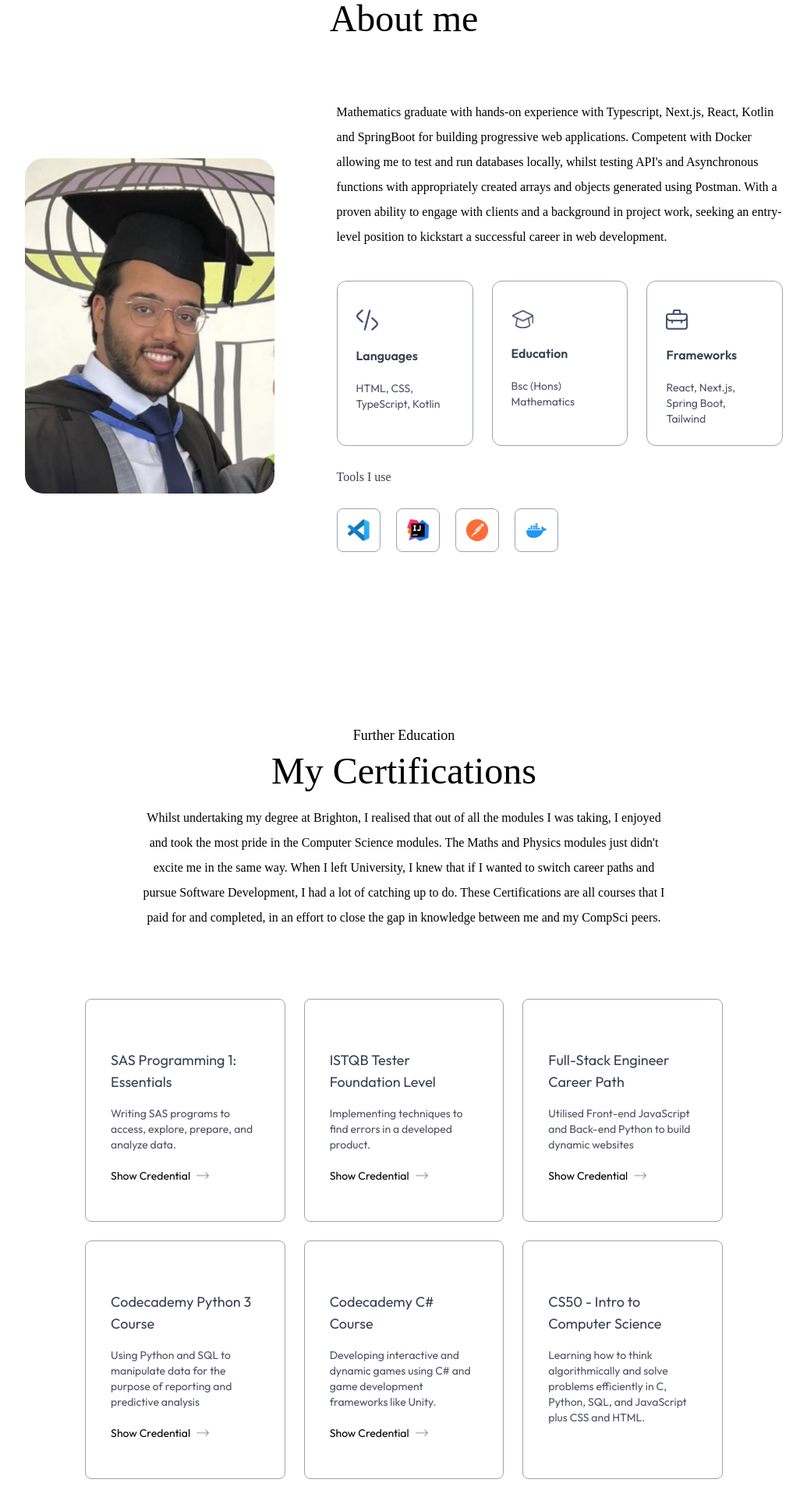
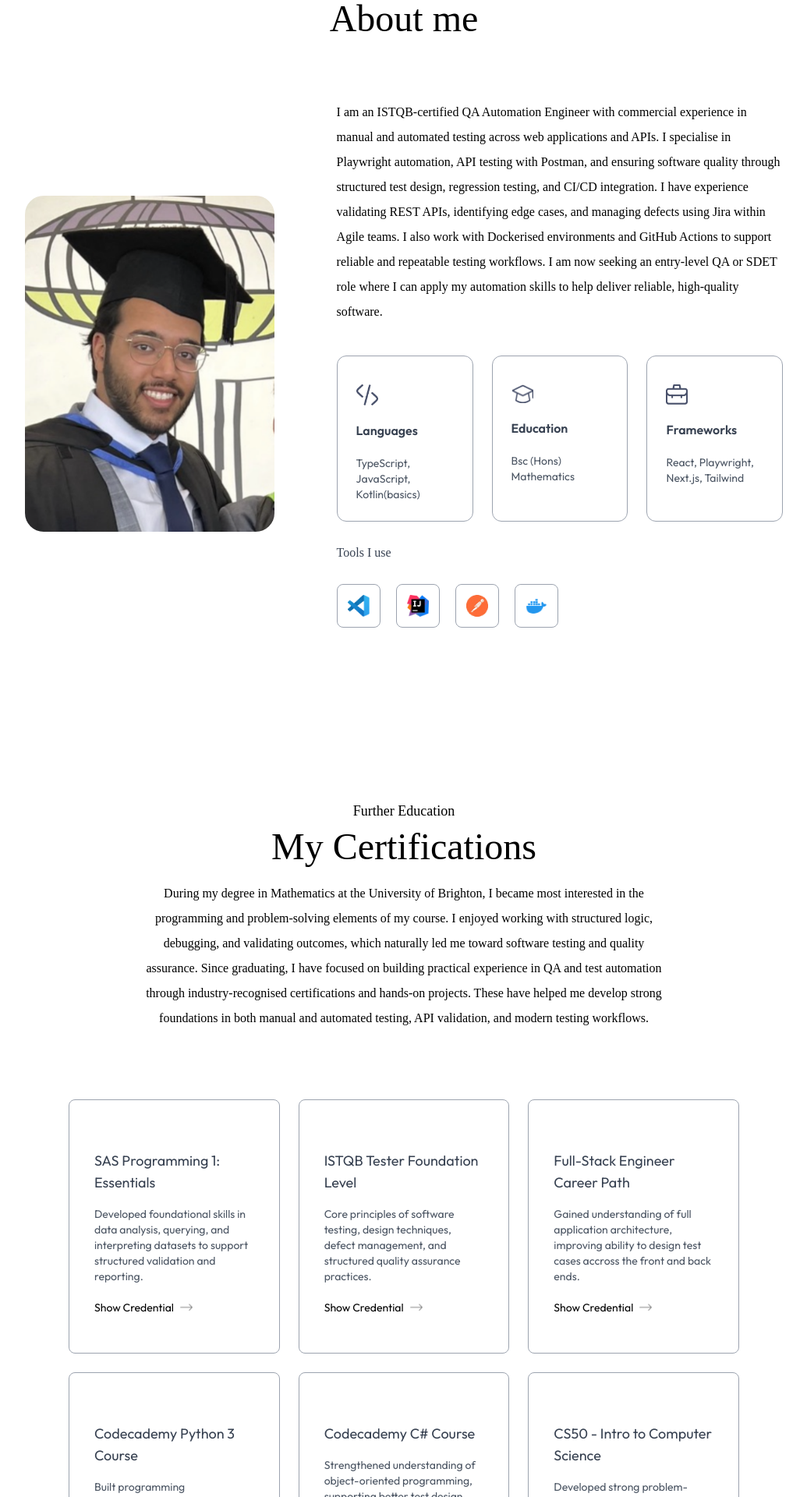
Before and after one commit to Eshan2401/Eshan-Gupta-Portfolio, a Next.js app: page / in a window 1280 px wide. Shown: the part 820-2740 px from the top of the page at 78% size, without its empty margins (122-1157 px from the left). Built offline with nearby package versions, Linux system fonts and the light colour scheme; a web font is replaced by a local one.

Commit message:
Keeping up to date

```diff
--- a/app/components/About.tsx
+++ b/app/components/About.tsx
@@ -25,14 +25,17 @@ export default function About({ isDarkMode }: AboutProps) {
         </div>
         <div className="flex-1">
           <p className="mb-10 max-w-2xl font-Ovo">
-            Mathematics graduate with hands-on experience with Typescript,
-            Next.js, React, Kotlin and SpringBoot for building progressive web
-            applications. Competent with Docker allowing me to test and run
-            databases locally, whilst testing API&apos;s and Asynchronous
-            functions with appropriately created arrays and objects generated
-            using Postman. With a proven ability to engage with clients and a
-            background in project work, seeking an entry-level position to
-            kickstart a successful career in web development.
+            I am an ISTQB-certified QA Automation Engineer with commercial
+            experience in manual and automated testing across web applications
+            and APIs. I specialise in Playwright automation, API testing with
+            Postman, and ensuring software quality through structured test
+            design, regression testing, and CI/CD integration. I have experience
+            validating REST APIs, identifying edge cases, and managing defects
+            using Jira within Agile teams. I also work with Dockerised
+            environments and GitHub Actions to support reliable and repeatable
+            testing workflows. I am now seeking an entry-level QA or SDET role
+            where I can apply my automation skills to help deliver reliable,
+            high-quality software.
           </p>
 
           <ul className="grid grid-cols-1 sm:grid-cols-3 gap-6 max-w-2xl">
--- a/app/components/Certifications.tsx
+++ b/app/components/Certifications.tsx
@@ -17,14 +17,15 @@ export default function Services({ isDarkMode }: ServicesProps) {
         <h2 className="text-center text-5xl font-Ovo">My Certifications</h2>
 
         <p className="text-center max-w-2xl mx-auto mt-5 mb-12 font-Ovo">
-          Whilst undertaking my degree at Brighton, I realised that out of all
-          the modules I was taking, I enjoyed and took the most pride in the
-          Computer Science modules. The Maths and Physics modules just
-          didn&apos;t excite me in the same way. When I left University, I knew
-          that if I wanted to switch career paths and pursue Software
-          Development, I had a lot of catching up to do. These Certifications
-          are all courses that I paid for and completed, in an effort to close
-          the gap in knowledge between me and my CompSci peers.{' '}
+          During my degree in Mathematics at the University of Brighton, I
+          became most interested in the programming and problem-solving elements
+          of my course. I enjoyed working with structured logic, debugging, and
+          validating outcomes, which naturally led me toward software testing
+          and quality assurance. Since graduating, I have focused on building
+          practical experience in QA and test automation through
+          industry-recognised certifications and hands-on projects. These have
+          helped me develop strong foundations in both manual and automated
+          testing, API validation, and modern testing workflows.{' '}
         </p>
 
         <div className="grid grid-cols-auto gap-6 my-10">
--- a/app/components/Header.tsx
+++ b/app/components/Header.tsx
@@ -13,11 +13,12 @@ export default function Header() {
         <Image src={assets.hand_icon} alt="" className="w-6" />
       </h3>
       <h1 className="text-3xl sm:text-6xl lg:text-[66px] font-Ovo">
-        Full-stack web developer based in London.
+        QA Automation Engineer ISTQB Certified
       </h1>
       <p className="max-w-2xl mx-auto font-Ovo">
-        I am a full-stack developer from Greater London with 5 months of
-        experience in web app development
+        I build and maintain automated test frameworks using Playwright and
+        TypeScript, with experience in API testing and CI/CD integration for
+        modern web applications.
       </p>
       <div className="flex flex-col sm:flex-row items-center gap-4 mt-4">
         <a
--- /dev/null
+++ b/app/components/Hobbies.tsx
@@ -0,0 +1,49 @@
+import React from 'react';
+
+export default function Hobbies() {
+  return (
+    <div
+      id="hobbies"
+      className="flex flex-col items-center justify-center w-full px-[12%] py-[5%] mb-40 scroll-mt-20"
+    >
+      <h4 className="text-center mb-2 text-lg font-Ovo">My Hobbies</h4>
+      <h2 className="text-center text-5xl font-Ovo">What I Love</h2>
+
+      <p className="text-center max-w-2xl mx-auto mt-5 mb-12 font-Ovo">
+        When I&apos;m not coding, I enjoy spending my time on various hobbies
+        that help me relax and recharge. Here are a few of my favorite pastimes:
+      </p>
+
+      <div className="grid grid-cols-1 gap-8 w-[60%]">
+        <div className="bg-gray-100 dark:bg-darkHover/30 rounded-lg p-6">
+          <h3 className="text-xl font-semibold mb-4">Guitar</h3>
+          <p className="text-gray-700 dark:text-gray-300">
+            I&apos;m a Grade 8 acoustic guitarist and love playing a variety of
+            music genres, whether it's strumming or fingerstyle. I&apos;ve
+            played at a couple weddings and have even taught some lessons. I
+            bought an electric recently, got to be careful or I&apos;ll get a
+            noise complaint.
+          </p>
+        </div>
+        <div className="bg-gray-100 dark:bg-darkHover/30 rounded-lg p-6">
+          <h3 className="text-xl font-semibold mb-4">Tennis</h3>
+          <p className="text-gray-700 dark:text-gray-300">
+            I meet up with friends a couple of times a week to play tennis.
+            It&apos;s something I look forward to as it keeps me active and
+            allows me to socialize outside of work. I&apos;m no Federer, but
+            I&apos;m making strong progress with my backhand!
+          </p>
+        </div>
+        <div className="bg-gray-100 dark:bg-darkHover/30 rounded-lg p-6">
+          <h3 className="text-xl font-semibold mb-4">Gaming</h3>
+          <p className="text-gray-700 dark:text-gray-300">
+            I wish I had as much time for it as I used to, but I built a gaming
+            PC last year and still enjoy playing games when I can. GTA 6 is on
+            the horizon, and like the rest of the world, I&apos;m ready to lose
+            a couple nights of sleep.
+          </p>
+        </div>
+      </div>
+    </div>
+  );
+}
--- a/app/components/Navbar.tsx
+++ b/app/components/Navbar.tsx
@@ -67,8 +67,8 @@ export default function Navbar({ isDarkMode, setIsDarkMode }: NavbarProps) {
             </a>
           </li>
           <li>
-            <a className="font-Ovo" href="#work">
-              Projects
+            <a className="font-Ovo" href="#hobbies">
+              Hobbies
             </a>
           </li>
         </ul>
@@ -129,12 +129,12 @@ export default function Navbar({ isDarkMode, setIsDarkMode }: NavbarProps) {
           </li>
           <li>
             <a className="font-Ovo" onClick={closeMenu} href="#services">
-              Services
+              Certifications
             </a>
           </li>
           <li>
-            <a className="font-Ovo" onClick={closeMenu} href="#work">
-              My Work
+            <a className="font-Ovo" onClick={closeMenu} href="#hobbies">
+              Hobbies
             </a>
           </li>
           <li>
--- a/app/page.tsx
+++ b/app/page.tsx
@@ -3,10 +3,10 @@ import Header from './components/Header';
 import Navbar from './components/Navbar';
 import About from './components/About';
 import Services from './components/Certifications';
-import Work from './components/Projects';
 import Contact from './components/Contact';
 import Footer from './components/Footer';
 import { useEffect, useState } from 'react';
+import Hobbies from './components/Hobbies';
 
 export default function Home() {
   const [isDarkMode, setIsDarkMode] = useState<boolean>(false);
@@ -39,7 +39,7 @@ export default function Home() {
       <Header />
       <About isDarkMode={isDarkMode} />
       <Services isDarkMode={isDarkMode} />
-      <Work />
+      <Hobbies />
       <Contact />
       <Footer isDarkMode={isDarkMode} />
     </>
--- a/assets/assets.js
+++ b/assets/assets.js
@@ -90,18 +90,18 @@ export const workData = [
 ]
 
 export const serviceData = [
-    { title: 'SAS Programming 1: Essentials', description: 'Writing SAS programs to access, explore, prepare, and analyze data.', link: 'https://www.linkedin.com/in/eshan-gupta-a53205268/details/certifications/1743949232495/single-media-viewer/?profileId=ACoAAEGGv58BOcjUJQir7vh5nzQFo4RYoIxswlI' },
-    { title: 'ISTQB Tester Foundation Level', description: 'Implementing techniques to find errors in a developed product.', link: 'https://www.linkedin.com/in/eshan-gupta-a53205268/details/certifications/1743949210260/single-media-viewer/?profileId=ACoAAEGGv58BOcjUJQir7vh5nzQFo4RYoIxswlI' },
-    { title: 'Full-Stack Engineer Career Path', description: 'Utilised Front-end JavaScript and Back-end Python to build dynamic websites', link: 'https://www.linkedin.com/in/eshan-gupta-a53205268/details/certifications/1743948957883/single-media-viewer/?profileId=ACoAAEGGv58BOcjUJQir7vh5nzQFo4RYoIxswlI' },
-    { title: 'Codecademy Python 3 Course', description: 'Using Python and SQL to manipulate data for the purpose of reporting and predictive analysis', link: 'https://www.linkedin.com/in/eshan-gupta-a53205268/details/certifications/1743948933339/single-media-viewer/?profileId=ACoAAEGGv58BOcjUJQir7vh5nzQFo4RYoIxswlI'},
-    { title: 'Codecademy C# Course', description: 'Developing interactive and dynamic games using C# and game development frameworks like Unity.', link: 'https://www.linkedin.com/in/eshan-gupta-a53205268/details/certifications/1743948883414/single-media-viewer/?profileId=ACoAAEGGv58BOcjUJQir7vh5nzQFo4RYoIxswlI' },
-    { title: 'CS50 - Intro to Computer Science', description: 'Learning how to think algorithmically and solve problems efficiently in C, Python, SQL, and JavaScript plus CSS and HTML.'},
+    { title: 'SAS Programming 1: Essentials', description: 'Developed foundational skills in data analysis, querying, and interpreting datasets to support structured validation and reporting.', link: 'https://www.linkedin.com/in/eshan-gupta-a53205268/details/certifications/1743949232495/single-media-viewer/?profileId=ACoAAEGGv58BOcjUJQir7vh5nzQFo4RYoIxswlI' },
+    { title: 'ISTQB Tester Foundation Level', description: 'Core principles of software testing, design techniques, defect management, and structured quality assurance practices.', link: 'https://www.linkedin.com/in/eshan-gupta-a53205268/details/certifications/1743949210260/single-media-viewer/?profileId=ACoAAEGGv58BOcjUJQir7vh5nzQFo4RYoIxswlI' },
+    { title: 'Full-Stack Engineer Career Path', description: 'Gained understanding of full application architecture, improving ability to design test cases accross the front and back ends.', link: 'https://www.linkedin.com/in/eshan-gupta-a53205268/details/certifications/1743948957883/single-media-viewer/?profileId=ACoAAEGGv58BOcjUJQir7vh5nzQFo4RYoIxswlI' },
+    { title: 'Codecademy Python 3 Course', description: 'Built programming fundamentals useful for test automation, scripting, and data-driven testing approaches.', link: 'https://www.linkedin.com/in/eshan-gupta-a53205268/details/certifications/1743948933339/single-media-viewer/?profileId=ACoAAEGGv58BOcjUJQir7vh5nzQFo4RYoIxswlI'},
+    { title: 'Codecademy C# Course', description: 'Strengthened understanding of object-oriented programming, supporting better test design and edge case identification.', link: 'https://www.linkedin.com/in/eshan-gupta-a53205268/details/certifications/1743948883414/single-media-viewer/?profileId=ACoAAEGGv58BOcjUJQir7vh5nzQFo4RYoIxswlI' },
+    { title: 'CS50 - Intro to Computer Science', description: 'Developed strong problem-solving and algorithmic thinking skills applicable to debugging and structured test analysis.'},
 ]
 
 export const infoList = [
-    { icon: assets.code_icon, iconDark: assets.code_icon_dark, title: 'Languages', description: 'HTML, CSS, TypeScript, Kotlin' },
+    { icon: assets.code_icon, iconDark: assets.code_icon_dark, title: 'Languages', description: 'TypeScript, JavaScript, Kotlin(basics)' },
     { icon: assets.edu_icon, iconDark: assets.edu_icon_dark, title: 'Education', description: 'Bsc (Hons) Mathematics' },
-    { icon: assets.project_icon, iconDark: assets.project_icon_dark, title: 'Frameworks', description: 'React, Next.js, Spring Boot, Tailwind' },
+    { icon: assets.project_icon, iconDark: assets.project_icon_dark, title: 'Frameworks', description: 'React, Playwright, Next.js, Tailwind' },
 ];
 
 export const toolsData = [
```
Also changed, not shown: app/components/Projects.tsx (deleted, +0 -49 lines).
